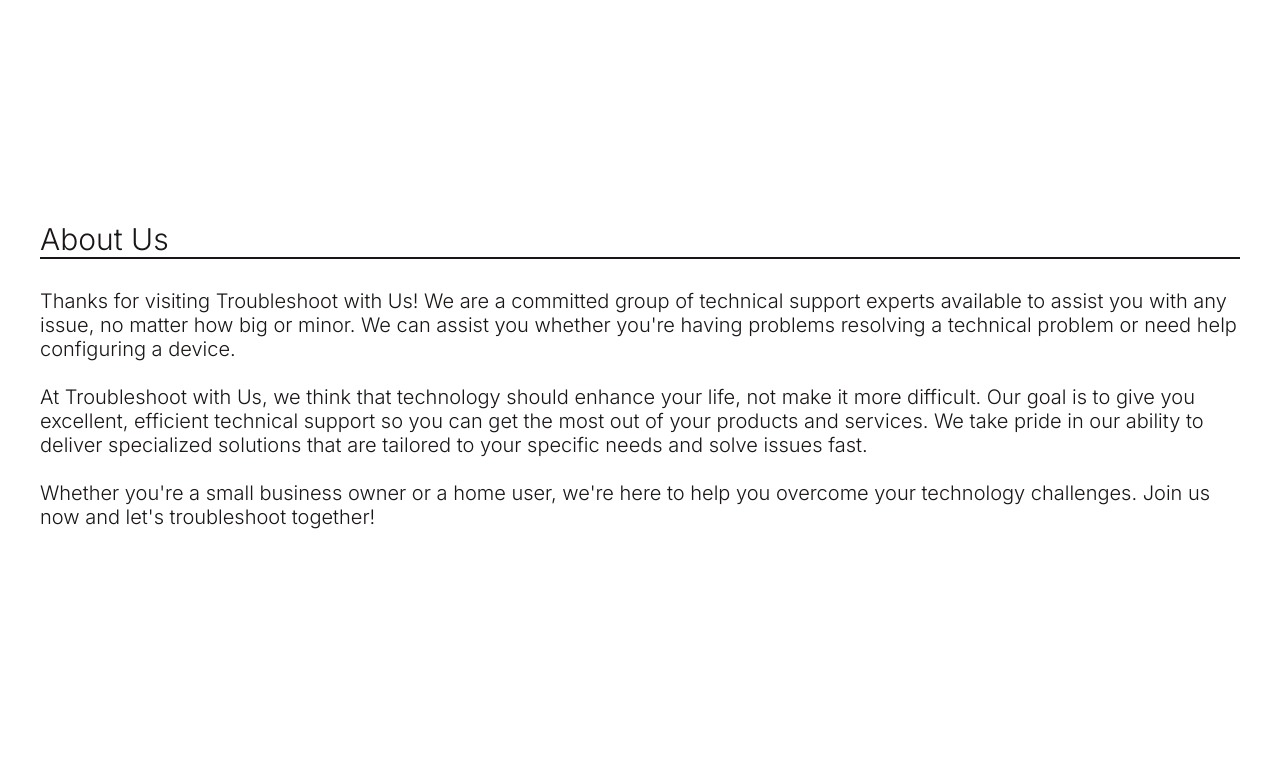
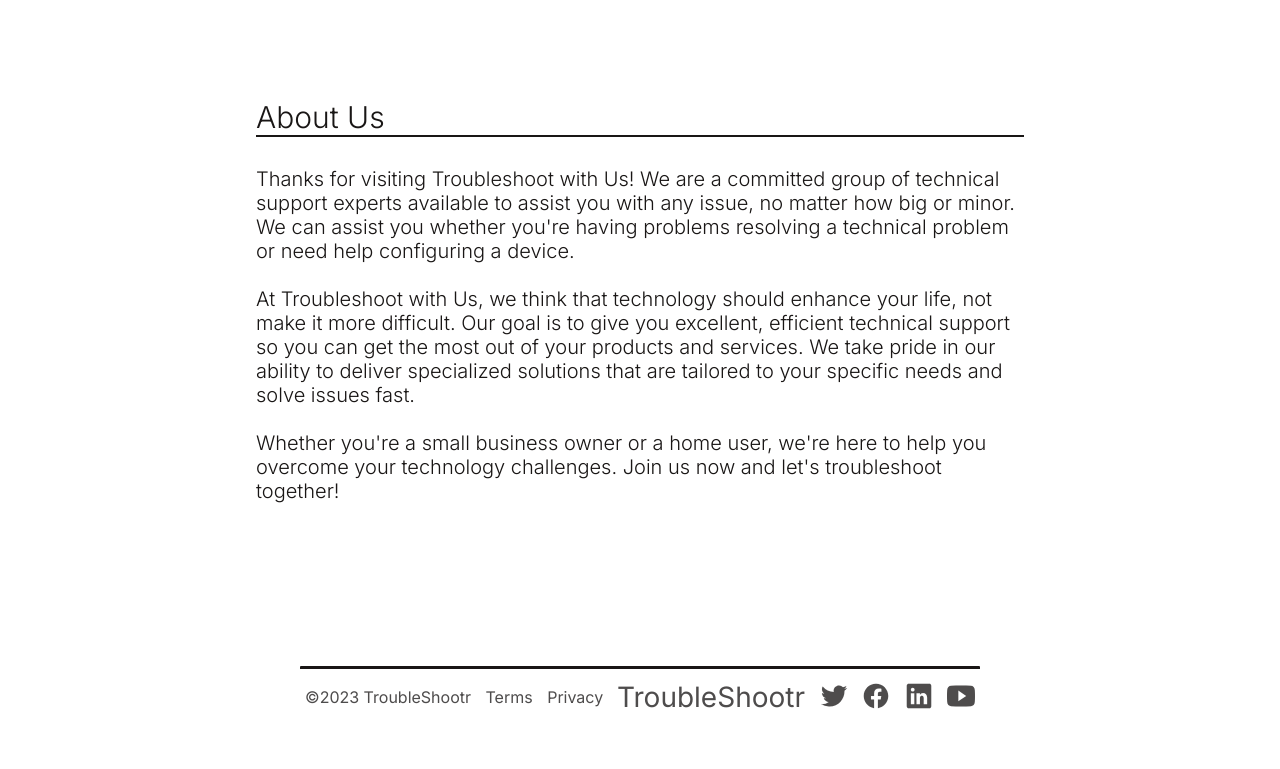
Before and after one commit to diogocs24/LTW-TroubleShootr, a PHP site: page /pages/about_page.php in a window 1280 px wide. Shown: the part 79-848 px from the top of the page. After the commit the page ends 788 px from the top, so only its background shows below. Run offline with PHP 8.4, Linux system fonts and the light colour scheme.

Commit message:
about fixed

```diff
--- a/css/style.css
+++ b/css/style.css
@@ -360,8 +360,14 @@ body {
 	max-width: 1200px;
 	margin: 100px auto;
 	display: flex;
-	margin-top: 200px;
-}
+	flex-direction: column;
+	justify-content: center;
+	width: 60%;
+	position: absolute;
+	top: 35%;
+	left: 20%;
+	transform: translateY(-50%);
+	}
 
 #about_text {
 	color: var(--secondary-color);
```
